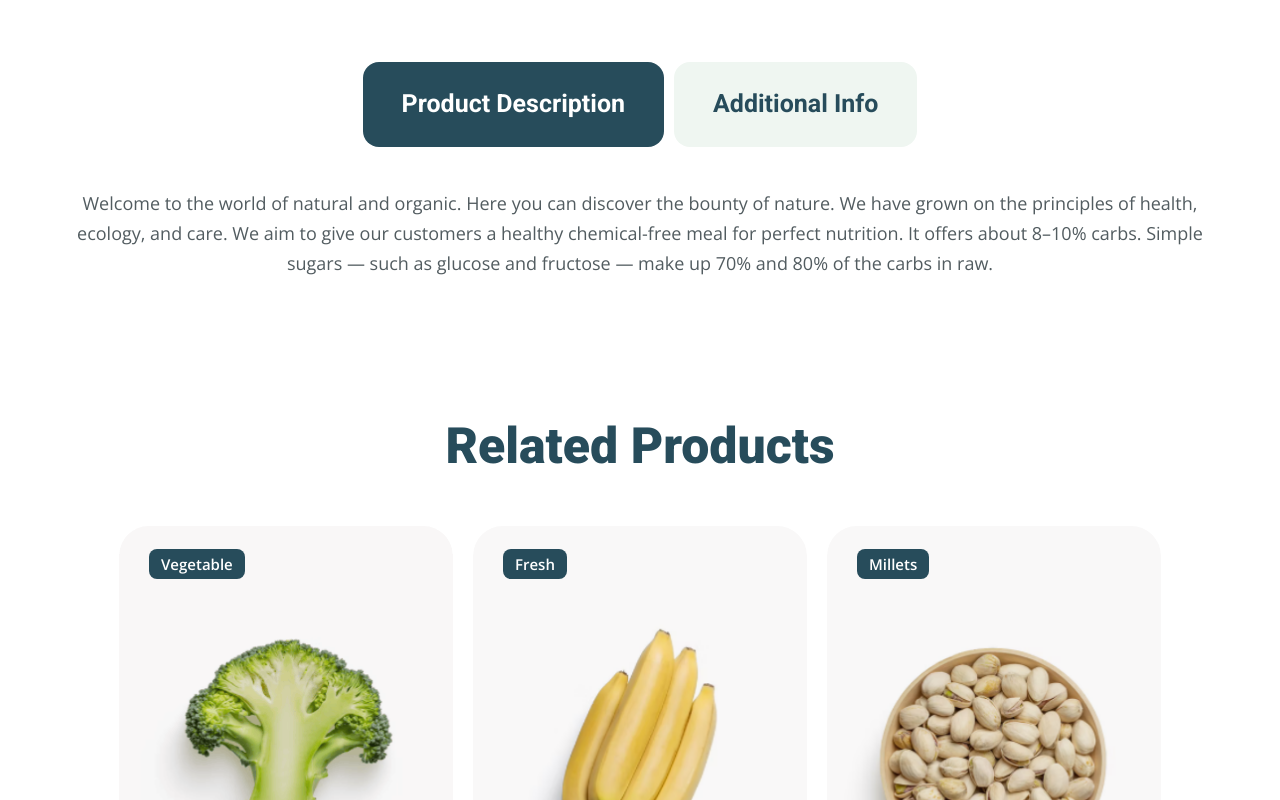
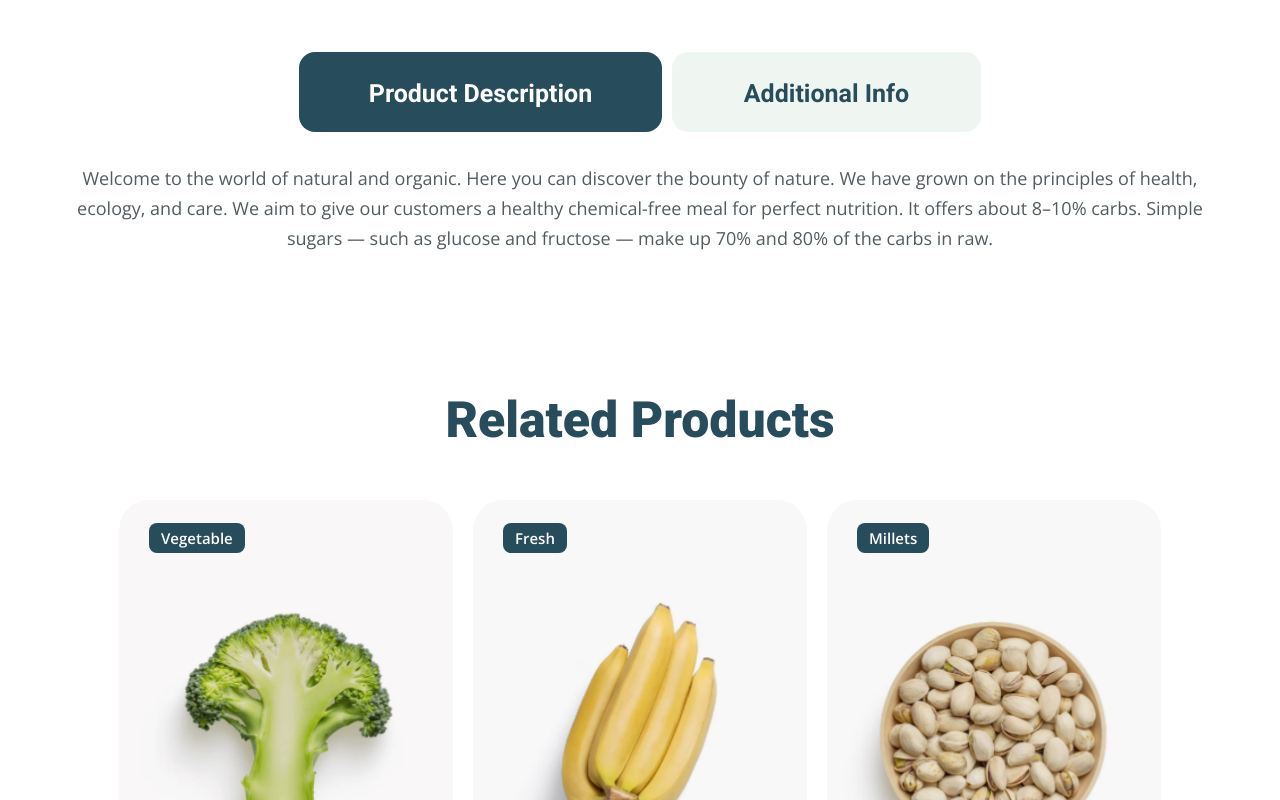
Before and after one commit to Enigma2017/shop-organic-food, a React (Vite) app: page /shop/shop-item/1 in a window 1280 px wide. Shown: the part 1180-1980 px from the top of the page. Built offline with nearby package versions, Linux system fonts and the light colour scheme.

Commit message:
fixed adaptive bugs

```diff
--- a/src/pages/shop/shop_item.jsx
+++ b/src/pages/shop/shop_item.jsx
@@ -1,6 +1,7 @@
 import { ShopItemCard } from './shop_item_card';
 import { ShopItemAdditional } from './shop_item_additional';
-import { CommonBanner } from "../../shared/banner"
+import { ShopItemToggle } from './shop_item_toggle';
+import { CommonBanner } from "../../shared/banner";
 import ShopSingleBanner from "/banners/shop-single-bg.jpg"
 
 export const ShopItem = () => {
@@ -9,6 +10,7 @@ export const ShopItem = () => {
         <div>
             <CommonBanner imgSrc={ShopSingleBanner} altText={'ShopSingleBanner'}/>
             <ShopItemCard />
+            <ShopItemToggle />
             <ShopItemAdditional />
         </div>
     )
--- a/src/pages/shop/shop_item_additional.jsx
+++ b/src/pages/shop/shop_item_additional.jsx
@@ -5,13 +5,13 @@ export const ShopItemAdditional = () => {
   const productList = productData.slice(0, 4);
 
     return (
-      <section className="shop__item-additional">
+      <div className="shop__item-additional">
         <h2>Related Products</h2>
           <div className="shop__item-proposition">
             {productList.map((item, index) => (
                 <ProductCard key={item.id || index} item={item} />
             ))}
           </div>
-      </section>
+      </div>
     )
   }
--- a/src/pages/shop/shop_item_card.jsx
+++ b/src/pages/shop/shop_item_card.jsx
@@ -1,36 +1,12 @@
-import { useState } from 'react';
 import { useParams } from 'react-router-dom';
 import { RatingStar } from '../../shared/rating';
 import { ArrowIcon } from '../../shared/icons/arrowIcon';
 import productData from '../../data/products-items.json';
 
 export const ShopItemCard = () => {
-    const [activeContent, setActiveContent] = useState('info.info');
-    const addInfo = 'We have good discounts for regular customers!';
 
     const { id } = useParams();
     const product = productData.find((item) => item.id === id);
-
-    const describeInfo = () => {
-        setActiveContent('info.info');
-    };
-
-    const additionalInfo = () => {
-        setActiveContent(addInfo);
-    };
-
-    const toggleContent = () => {
-        if (activeContent === 'info.info') {
-            return <div className='shop__item_desc-info'>
-                        <p className='shop__item_desc-text'>{product.info.info}</p>
-                    </div>;
-        } else if (activeContent === addInfo) {
-            return <div className='shop__item-add'>
-                    <p className='shop__item_desc-title'>{product.item.name}</p>
-                    <p className='shop__item_add-info'>{addInfo}</p>
-                 </div>;
-        }
-    };
 
     return(
         <div className='shop__items'>
@@ -59,23 +35,6 @@ export const ShopItemCard = () => {
                     </form>
                 </div>
             </div>
-            <div className='shop__item-info'>
-                <div>
-                    <button
-                        className={`shop__item_info-btn1 ${activeContent === 'info.info' ? 'active' : ''}`}
-                        onClick={describeInfo}
-                    >
-                        Product Description
-                    </button>
-                    <button
-                        className={`shop__item_info-btn2 ${activeContent === addInfo ? 'active' : ''}`}
-                        onClick={additionalInfo}
-                    >
-                        Additional Info
-                    </button>
-                </div>
-                <div>{toggleContent()}</div>
-            </div>
         </div>
 
     )
--- /dev/null
+++ b/src/pages/shop/shop_item_toggle.jsx
@@ -0,0 +1,53 @@
+import { useState } from 'react';
+import { useParams } from 'react-router-dom';
+import productData from '../../data/products-items.json';
+
+export const ShopItemToggle = () => {
+    const [activeContent, setActiveContent] = useState('info.info');
+    const addInfo = 'We have good discounts for regular customers!';
+
+    const { id } = useParams();
+    const product = productData.find((item) => item.id === id);
+
+    const describeInfo = () => {
+        setActiveContent('info.info');
+    };
+
+    const additionalInfo = () => {
+        setActiveContent(addInfo);
+    };
+
+    const toggleContent = () => {
+        if (activeContent === 'info.info') {
+            return <div className='shop__item_desc-info'>
+                        <p className='shop__item_desc-text'>{product.info.info}</p>
+                    </div>;
+        } else if (activeContent === addInfo) {
+            return <div className='shop__item-add'>
+                    <p className='shop__item_desc-title'>{product.item.name}</p>
+                    <p className='shop__item_add-info'>{addInfo}</p>
+                 </div>;
+        }
+    };
+
+    return(
+            <div className='shop__item-info'>
+                <div className='shop__item_info-btn'>
+                    <button
+                        className={`shop__item_info-btn1 ${activeContent === 'info.info' ? 'active' : ''}`}
+                        onClick={describeInfo}
+                    >
+                        Product Description
+                    </button>
+                    <button
+                        className={`shop__item_info-btn2 ${activeContent === addInfo ? 'active' : ''}`}
+                        onClick={additionalInfo}
+                    >
+                        Additional Info
+                    </button>
+                </div>
+                <div className='shop__item_desc-content'>{toggleContent()}</div>
+            </div>
+
+    )
+}
--- a/src/styles/pages/shop/_shop_item.scss
+++ b/src/styles/pages/shop/_shop_item.scss
@@ -1,10 +1,18 @@
 .shop__items{
     max-width: 1337rem;
     margin: 0 auto;
-    padding: 133rem 15rem 140rem;
+    padding: 133rem 15rem 90rem;
 
     @media screen and (max-width:$desktop-small) {
         padding: 123rem 15rem 80rem;
+    }
+
+    @media screen and (max-width:$tablet-small) {
+        padding: 83rem 15rem 0;
+    }
+
+    @media screen and (max-width:$mobile) {
+        padding: 50rem 15rem 0;
     }
 
     &-container{
@@ -185,22 +193,42 @@
 }
 
 .shop__item-info{
-    margin-top: 90rem;
+    max-width: 1137rem;
+    height: 200rem;
     display: flex;
     flex-direction: column;
     justify-content: center;
     align-items: center;
+    margin: 0 auto 140rem;
 
-    @media screen and (max-width:$mobile) {
-        margin-top: 50rem;
+    @media screen and (max-width:$tablet-small) {
+        height: 270rem;
+    }
+
+    @media screen and (max-width:$mobile-for-shop_items) {
+        height: 400rem;
+        margin: -20rem auto 160rem;
+    }
+}
+.shop__item_info-btn{
+    @media screen and (max-width:$tablet-small) {
+        height: 70rem;
+    }
+    @media screen and (max-width:$mobile-for-shop_items) {
+        height: 150rem;
+        display: flex;
+        justify-content: center;
+        flex-wrap: wrap;
     }
 }
 
 .shop__item_info-btn1{
     background: var(--hover-green-color);
     color: var(--dark-green-color);
+    height: 80rem;
+    width: 363rem;
     padding: 23rem 57rem;
-    margin: 10rem 5rem;
+    margin: 0 5rem;
     border: none;
     outline: none;
     cursor: pointer;
@@ -220,19 +248,21 @@
     -o-transition: ease-in-out 0.5s;
 
     @media screen and (max-width:$tablet-small) {
-        margin: 10rem;
-    }
-    @media screen and (max-width:$mobile) {
-        padding: 18rem 32rem;
-        font-size: 18rem;
+        margin: 5rem;
+        padding: 18rem 10rem;
+        font-size: 14rem;
+        height: 70rem;
+        width: 180rem;
     }
 }
 
 .shop__item_info-btn2{
     background: var(--hover-green-color);
     color: var(--dark-green-color);
+    height: 80rem;
+    width: 309rem;
     padding: 23rem 61rem;
-    margin: 10rem 5rem;
+    margin: 0 5rem;
     border: none;
     outline: none;
     cursor: pointer;
@@ -252,11 +282,11 @@
     -o-transition: ease-in-out 0.5s;
 
     @media screen and (max-width:$tablet-small) {
-        margin: 10rem;
-    }
-    @media screen and (max-width:$mobile) {
-        padding: 18rem 32rem;
-        font-size: 18rem;
+        margin: 5rem;
+        padding: 18rem 10rem;
+        font-size: 16rem;
+        height: 70rem;
+        width: 180rem;
     }
 }
 
@@ -264,22 +294,35 @@
 .shop__item_info-btn2.active{
     background: var(--dark-green-color);
     color: var(--white);
+    height: 80rem;
+
+    @media screen and (max-width:$tablet-small) {
+       height: 70rem;
+    }
+
 }
 
 .shop__item_desc-info{
     margin-top: 32rem;
 }
 
+.shop__item_desc-content{
+    height: 120rem;
+
+    @media screen and (max-width:tablet-small) {
+        height: 300rem;
+    }
+}
+
 .shop__item_desc-title{
     text-align: center;
     color: var(--green-color);
-    font-size: 32rem;
+    font-size: 28rem;
     font-family: var(--third-family);
-    padding: 12rem 0;
+    margin: 32rem auto 0;
 }
 
 .shop__item_desc-text{
-    max-width: 1137rem;
     font-family: var(--second-family);
     font-size: 18rem;
     font-weight: 400;
@@ -287,8 +330,11 @@
     text-align: center;
 
     @media screen and (max-width:$desktop-small) {
-        max-width: 100%;
         padding: 0 30rem;
+    }
+
+    @media screen and (max-width:$mobile) {
+        font-size: 15rem;
     }
 }
 
--- a/src/styles/utils/_vars.scss
+++ b/src/styles/utils/_vars.scss
@@ -6,6 +6,7 @@ $desktop-small: 1200px;
 $tablet: 992px;
 $tablet-small: 768px;
 $mobile: 576px;
+$mobile-for-shop_items: 379px;
 
 :root {
     --font-family: "Roboto", sans-serif;
```
